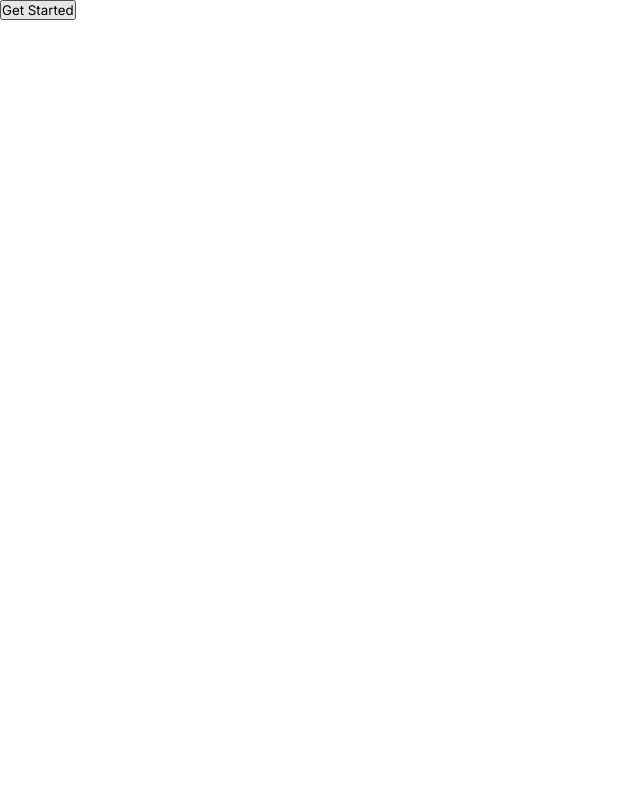
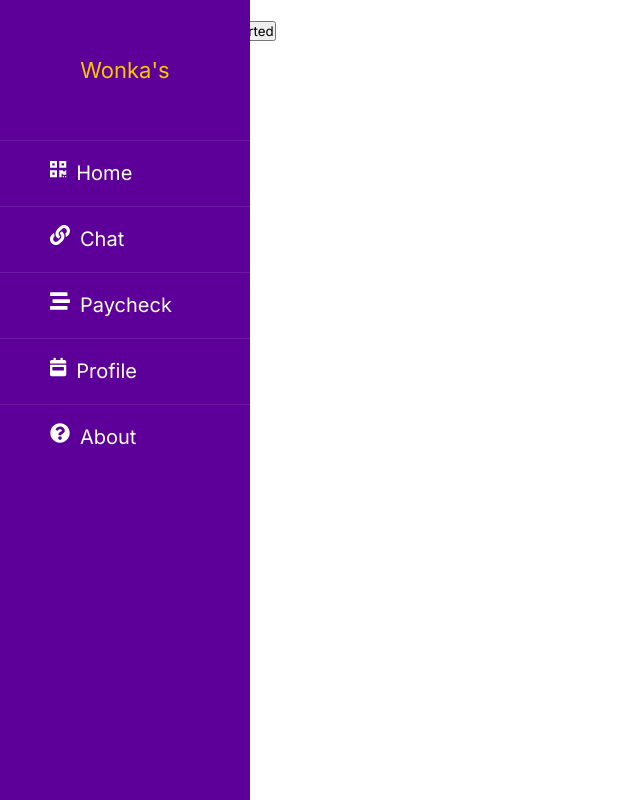
Before and after one commit to espice/wonkas, a Next.js app in the folder website/: page / in a window 1280 px wide. Shown: the whole page, without its empty margins (0-640 px from the left). Built offline with nearby package versions, Linux system fonts and the light colour scheme; no server answers.

Commit message:
make navbar

```diff
--- a/website/components/Layout/index.js
+++ b/website/components/Layout/index.js
@@ -15,8 +15,8 @@ const Layout = ({ children, title }) => {
         <meta name="theme-color" content="#0a6cff" />
         <title>{title}</title>
       </Head>
+      <div>{children}</div>
       <div id="popupContainer"></div>
-      <div style={{ display: "flex" }}>{children}</div>
     </div>
   );
 };
--- a/website/components/SideNav/index.js
+++ b/website/components/SideNav/index.js
@@ -1,8 +1,32 @@
 import styles from "./index.module.scss";
 import { useState } from "react";
+import { FontAwesomeIcon } from '@fortawesome/react-fontawesome'
+import { faBars, faTimes, faQrcode, faLink, faStream, faCalendarWeek, faQuestionCircle , faSlidersH, faEnvelope} from '@fortawesome/free-solid-svg-icons'
+export default function SideNav() {
+  const [isOpen, setOpen] = useState(true);
 
-export default function SideNav() {
-  const [isOpen, setOpen] = useState(false);
-
-  return <>{isOpen ? <div></div> : "not"}</>;
+  return <>{isOpen ?
+    <>
+    <div className={styles.sidebar}>
+  <header>  Wonka's</header>
+  <ul className={styles.ul}>
+    <li>
+      <a href="#"><FontAwesomeIcon icon={faQrcode}></FontAwesomeIcon>Home</a>
+    </li>
+    <li>
+      <a href="#"><FontAwesomeIcon icon={faLink}></FontAwesomeIcon>Chat</a>
+    </li>
+    <li>
+      <a href="#"><FontAwesomeIcon icon={faStream}></FontAwesomeIcon>Paycheck</a>
+    </li>
+    <li>
+      <a href="#"><FontAwesomeIcon icon={faCalendarWeek}></FontAwesomeIcon>Profile</a>
+    </li>
+    <li>
+      <a href="#"><FontAwesomeIcon icon={faQuestionCircle} ></FontAwesomeIcon>About</a>
+    </li>
+  </ul>
+  </div>
+  </>
+  : console.log("")}</>;
 }
--- a/website/components/SideNav/index.module.scss
+++ b/website/components/SideNav/index.module.scss
@@ -0,0 +1,44 @@
+
+.sidebar {
+  position: fixed;
+  width: 250px;
+  height: 100%;
+  background: #5C0099;
+  transition: all 0.5s ease;
+}
+
+.sidebar header {
+  font-size: 22px;
+  color: #FDC500;
+  line-height: 140px;
+  text-align: center;
+  user-select: none;
+}
+
+.sidebar ul a {
+  display: block;
+  height: 100%;
+  width: 100%;
+  line-height: 65px;
+  font-size: 20px;
+  padding-left: 20%;
+  color: white;
+  box-sizing: border-box;
+  border-top: 1px solid rgba(255, 255, 255, 0.1);
+  transition: 0.4s;
+  text-align: left;
+  text-decoration: none;
+}
+
+.ul li:hover a {
+  background-color: rgba(92,0,153, 0.1);
+}
+.ul li a > * {
+    line-height: 200px;
+    padding-right:10px;
+    font-size:30px;
+}
+
+.sidebar ul a i {
+  margin-right: 16px;
+}
--- a/website/pages/_app.js
+++ b/website/pages/_app.js
@@ -1,6 +1,8 @@
 // Import
 import "../styles/globals.scss";
-
+import "@fortawesome/fontawesome-svg-core/styles.css";
+import { config } from "@fortawesome/fontawesome-svg-core";
+config.autoAddCss = false;
 import { Provider } from "next-auth/client";
 
 // Export Root
--- a/website/pages/index.js
+++ b/website/pages/index.js
@@ -6,6 +6,7 @@ import LoginChooser from "../components/Login/Chooser";
 import LoginForm from "../components/Login/Form";
 import { Popup, useOnClickOutside } from "../components/Popup";
 import styles from "../styles/pages/index.module.scss";
+import SideNav from "../components/SideNav";
 
 export default function App() {
   const [session, loading] = useSession();
@@ -22,7 +23,11 @@ export default function App() {
   if (!session) {
     return (
       <Layout>
-        <button onClick={() => setPopupState(true)}>Get Started</button>
+        <SideNav>
+
+        </SideNav>
+        <br></br>
+        <button style={{"margin-left":"200px"}}onClick={() => setPopupState(true)}>Get Started</button>
         <Popup
           popupState={popupState}
           ref={popupRef}
@@ -40,11 +45,13 @@ export default function App() {
             <LoginForm method={loginPopupMethod} setOpen={setPopupState} />
           )}
         </Popup>
+
       </Layout>
     );
   } else {
     return (
       <>
+
         <img src={session.user.image} />
         <h2>{session.user.name}</h2>
         <p>{session.user.email}</p>
```
Also changed, not shown: package.json (added, +8 -0 lines), website/components/Popup/index.js (line endings or trailing spaces), 1 other file (tests, documents, lock files or other folders).
